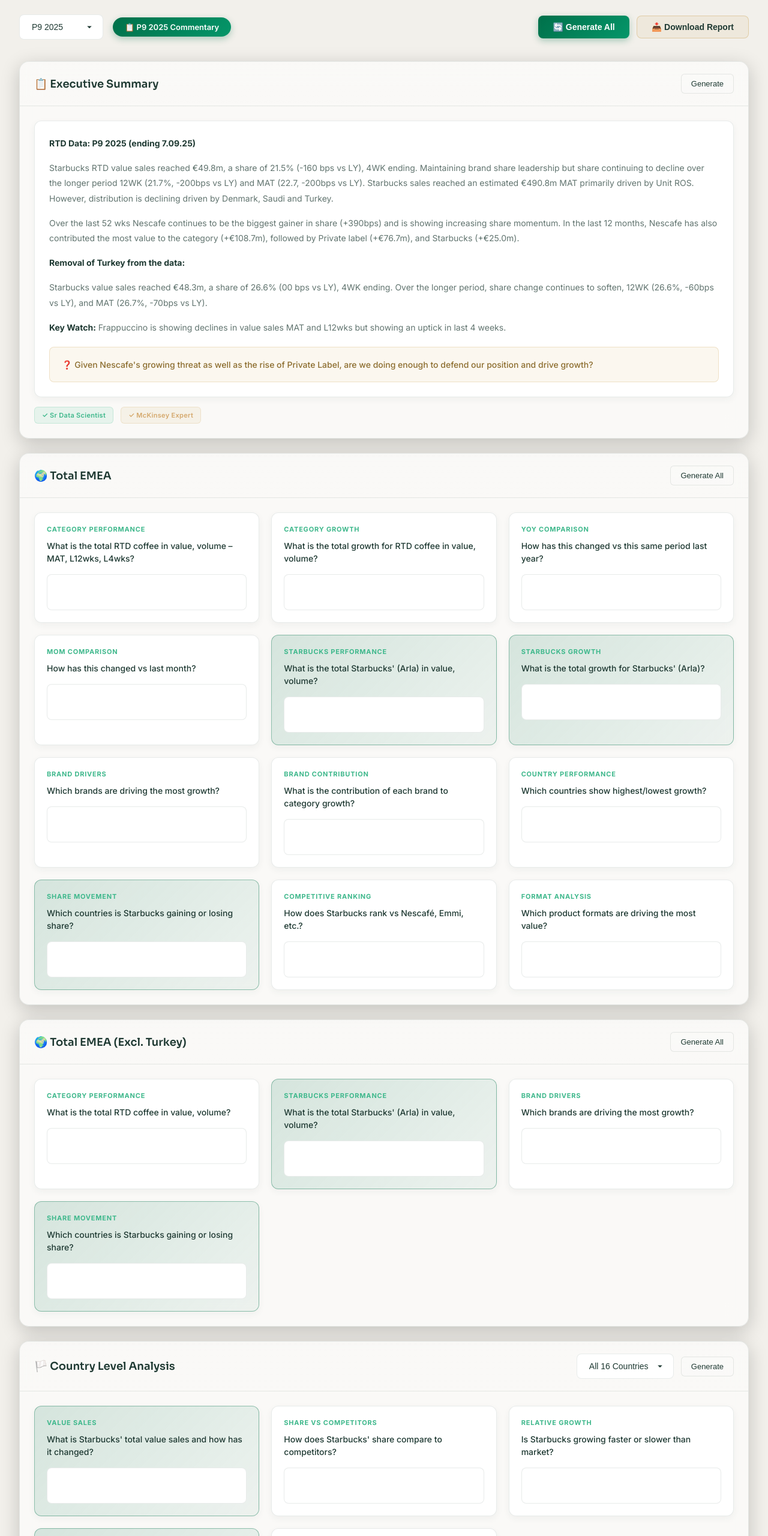
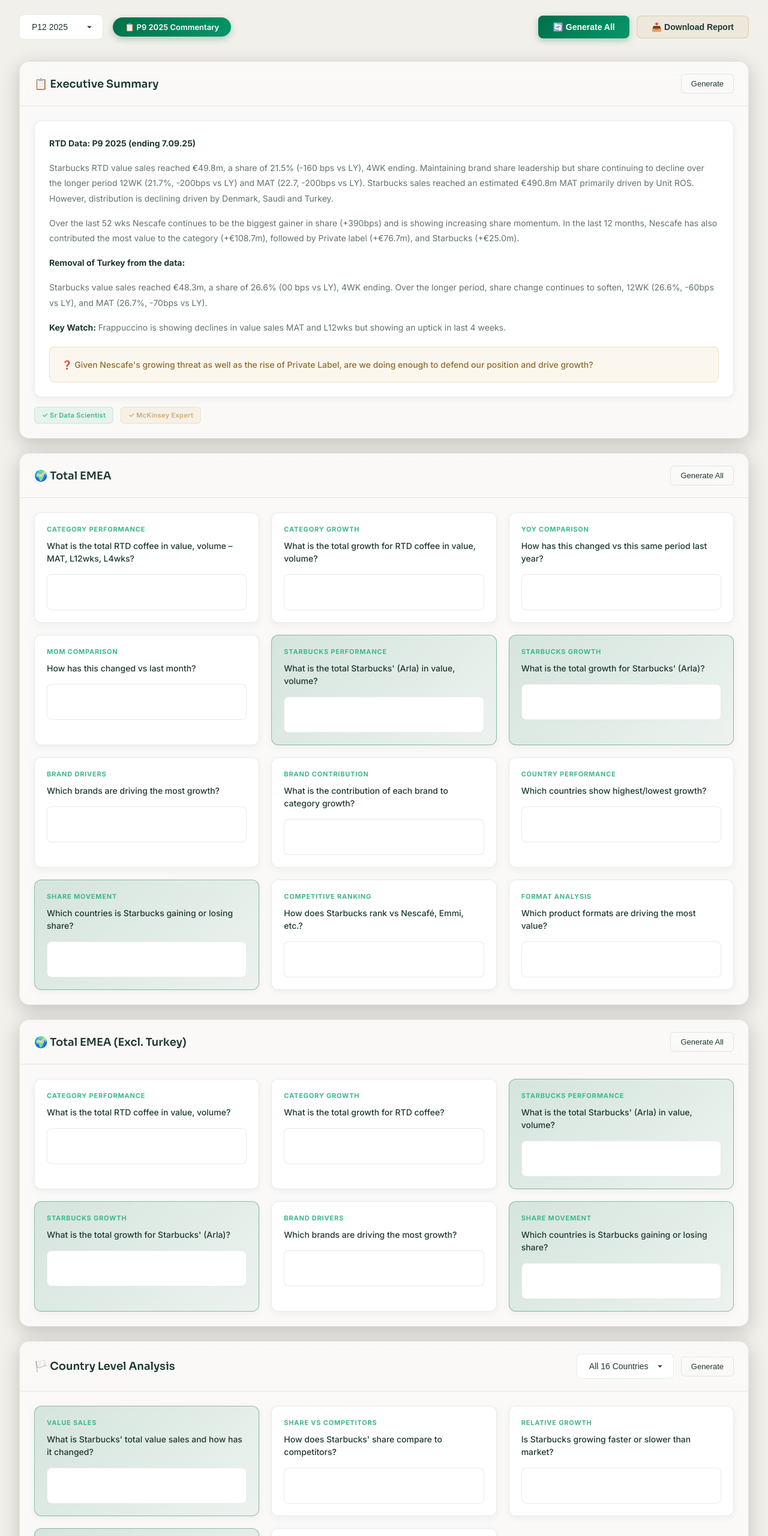
Before and after one commit to hkcarre/starla-intelligence, a website: page commentary.html in a window 1280 px wide. Shown: the top 2560 px of the page at 60% size. Drawn offline with Linux system fonts and the light colour scheme.

Commit message:
Critical fixes: EMEA ex-Turkey IDs, intelligent chat, 12 periods

```diff
--- a/commentary.html
+++ b/commentary.html
@@ -462,9 +462,18 @@
     <div class="selector-bar">
         <div class="selectors">
             <select class="dropdown" id="periodSelect">
+                <option value="p12-2025">P12 2025</option>
+                <option value="p11-2025">P11 2025</option>
+                <option value="p10-2025">P10 2025</option>
                 <option value="p9-2025">P9 2025</option>
                 <option value="p8-2025">P8 2025</option>
                 <option value="p7-2025">P7 2025</option>
+                <option value="p6-2025">P6 2025</option>
+                <option value="p5-2025">P5 2025</option>
+                <option value="p4-2025">P4 2025</option>
+                <option value="p3-2025">P3 2025</option>
+                <option value="p2-2025">P2 2025</option>
+                <option value="p1-2025">P1 2025</option>
             </select>
             <div class="period-badge">📋 P9 2025 Commentary</div>
         </div>
@@ -597,22 +606,32 @@
                     <div class="question-card">
                         <div class="question-category">Category Performance</div>
                         <div class="question-text">What is the total RTD coffee in value, volume?</div>
-                        <div class="answer-box" id="ext-q1"></div>
+                        <div class="answer-box" id="exturkey-q1"></div>
+                    </div>
+                    <div class="question-card">
+                        <div class="question-category">Category Growth</div>
+                        <div class="question-text">What is the total growth for RTD coffee?</div>
+                        <div class="answer-box" id="exturkey-q2"></div>
                     </div>
                     <div class="question-card highlight">
                         <div class="question-category">Starbucks Performance</div>
                         <div class="question-text">What is the total Starbucks' (Arla) in value, volume?</div>
-                        <div class="answer-box" id="ext-q2"></div>
+                        <div class="answer-box" id="exturkey-q3"></div>
+                    </div>
+                    <div class="question-card highlight">
+                        <div class="question-category">Starbucks Growth</div>
+                        <div class="question-text">What is the total growth for Starbucks' (Arla)?</div>
+                        <div class="answer-box" id="exturkey-q4"></div>
                     </div>
                     <div class="question-card">
                         <div class="question-category">Brand Drivers</div>
                         <div class="question-text">Which brands are driving the most growth?</div>
-                        <div class="answer-box" id="ext-q3"></div>
+                        <div class="answer-box" id="exturkey-q5"></div>
                     </div>
                     <div class="question-card highlight">
                         <div class="question-category">Share Movement</div>
                         <div class="question-text">Which countries is Starbucks gaining or losing share?</div>
-                        <div class="answer-box" id="ext-q4"></div>
+                        <div class="answer-box" id="exturkey-q6"></div>
                     </div>
                 </div>
             </div>
```
